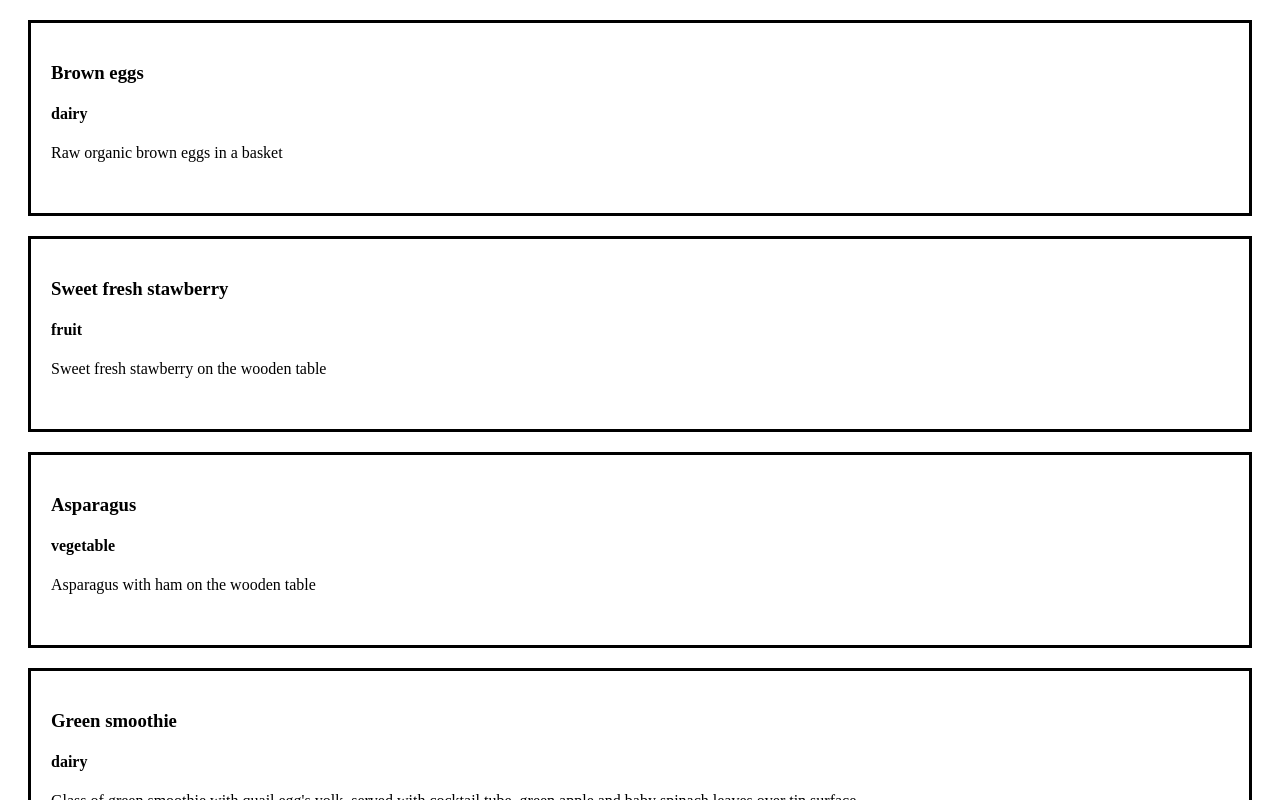
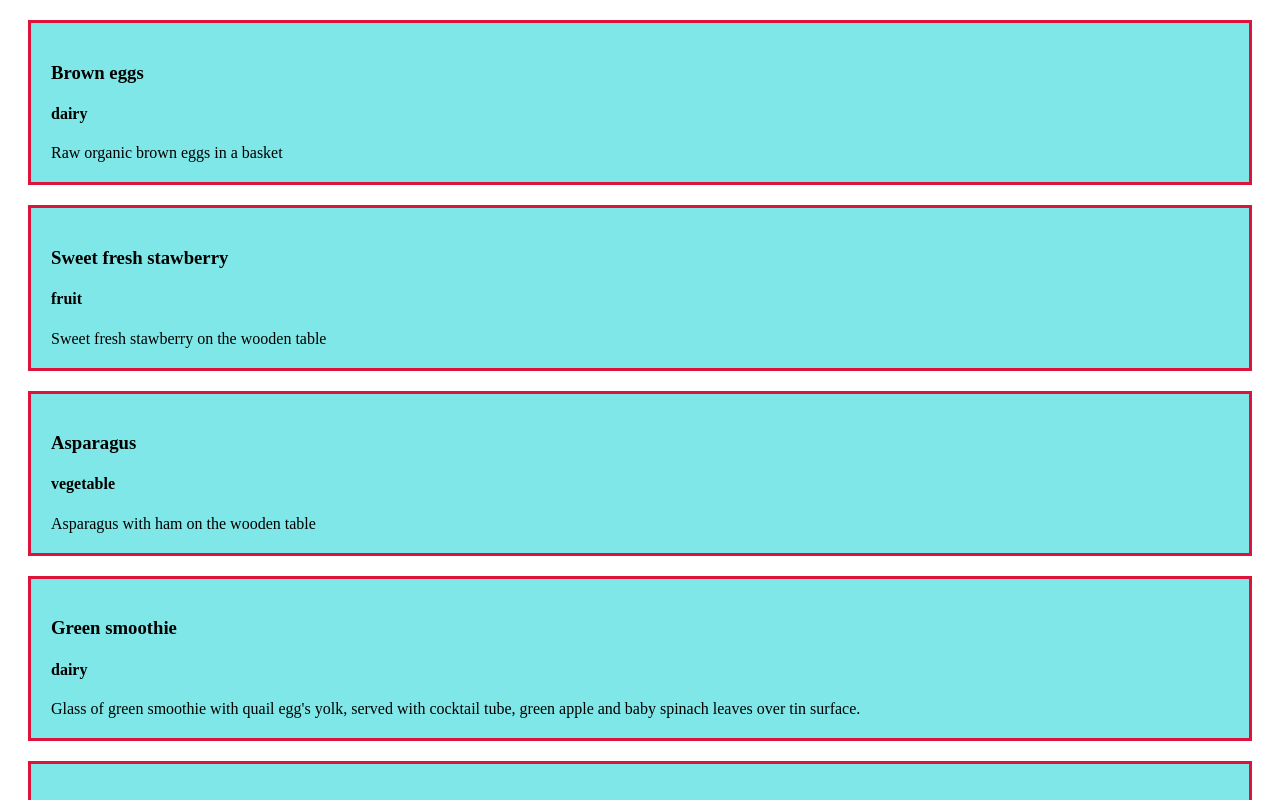
Before and after one commit to rumpapl/react-documentation-implimentation, a React (Create React App) app in the folder react_doc_imp_app/: page / in a window 1280 px wide. Shown: the top 800 px of the page. Built offline with nearby package versions, Linux system fonts and the light colour scheme; the HTML template or start-up script is replaced by a standard one.

Commit message:
worked on passing css-class to component through props

```diff
--- a/react_doc_imp_app/src/react_composition/Product.js
+++ b/react_doc_imp_app/src/react_composition/Product.js
@@ -3,7 +3,7 @@ import ProductLayout from './ProductLayout';
 
 const Product = (props) => {
     return (
-        <ProductLayout>
+        <ProductLayout bg_color='bg_color'>
             <h3>{props.product.title}</h3>
             <h4>{props.product.type}</h4>
             <span>{props.product.description}</span>
--- a/react_doc_imp_app/src/react_composition/ProductLayout.js
+++ b/react_doc_imp_app/src/react_composition/ProductLayout.js
@@ -3,7 +3,7 @@ import './style.css';
 
 const ProductLayout = (props) => {
     return (
-        <div className='product_box'>
+        <div className={'product_box ' + props.bg_color}>
             {props.children}
         </div>
     )
--- a/react_doc_imp_app/src/react_composition/style.css
+++ b/react_doc_imp_app/src/react_composition/style.css
@@ -1,7 +1,12 @@
 .product_box{
     border: 3px solid;
+    display: block;
     margin: 20px;
-    height: 150px;
     width: auto;
     padding: 20px;
+    border-color: crimson;
 }
+
+.bg_color{
+    background-color: rgb(127, 231, 231);
+}
```
